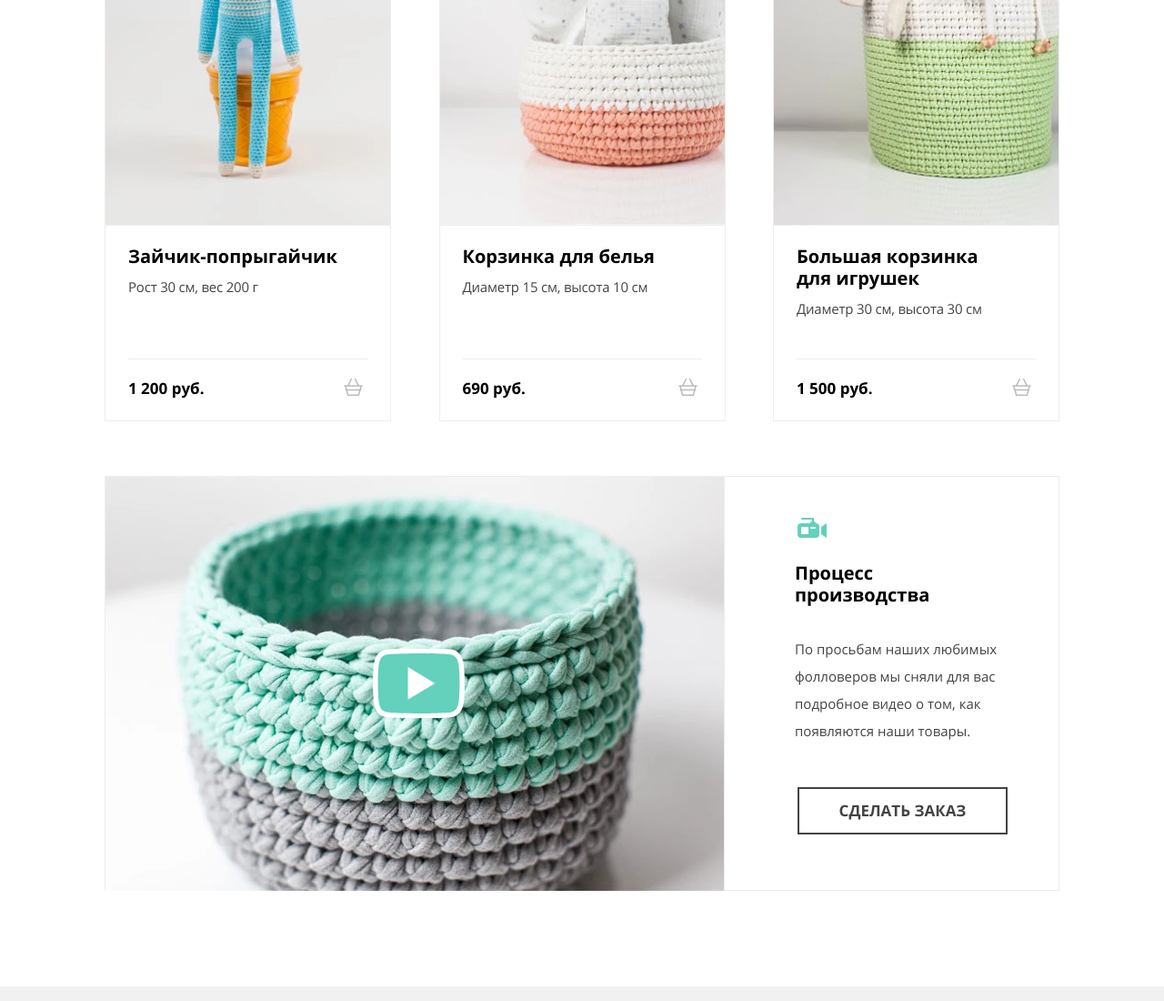
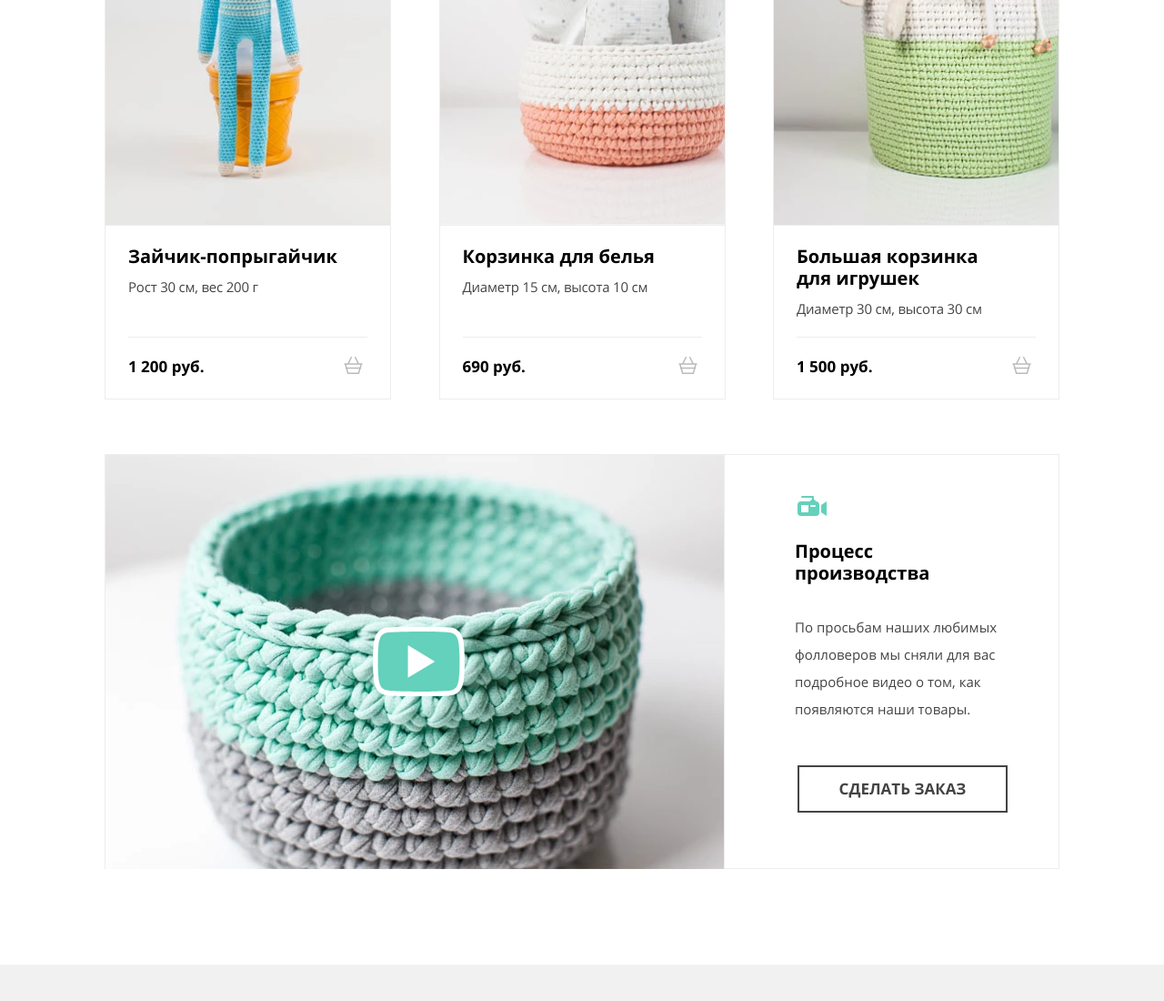
Before and after one commit to vigolajnen/49149-mishka, a website: page source/catalog.html in a window 1280 px wide. Shown: the part 689-1789 px from the top of the page at 91% size. Drawn offline with nearby package versions, Linux system fonts and the light colour scheme; files that its build step writes are made by us from their sources.

Commit message:
подправила PP для catalog.html

```diff
--- a/source/sass/blocks/catalog.scss
+++ b/source/sass/blocks/catalog.scss
@@ -1,5 +1,5 @@
 .catalog {
-  padding: 30px;
+  padding: 30px 30px 32px;
   box-sizing: border-box;
 }
 
--- a/source/sass/blocks/product.scss
+++ b/source/sass/blocks/product.scss
@@ -2,7 +2,7 @@
   display: flex;
   flex-direction: column;
   max-width: 100%;
-  margin-bottom: 29px;
+  margin-bottom: 33px;
   border: 1px solid $product-border-color;
   overflow: hidden;
 
@@ -37,7 +37,7 @@
 }
 
 .product__inner {
-  padding: 27px;
+  padding: 25px 27px;
   margin: 0;
 }
 
@@ -194,7 +194,7 @@
   }
 
   .product__info {
-    margin-bottom: 40px;
+    margin-bottom: 15px;
   }
 
   .product__btn {
```
